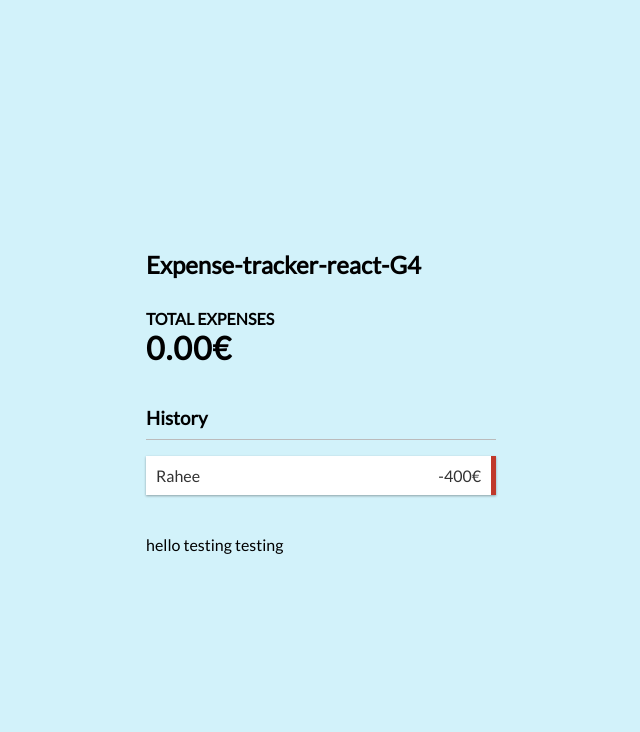
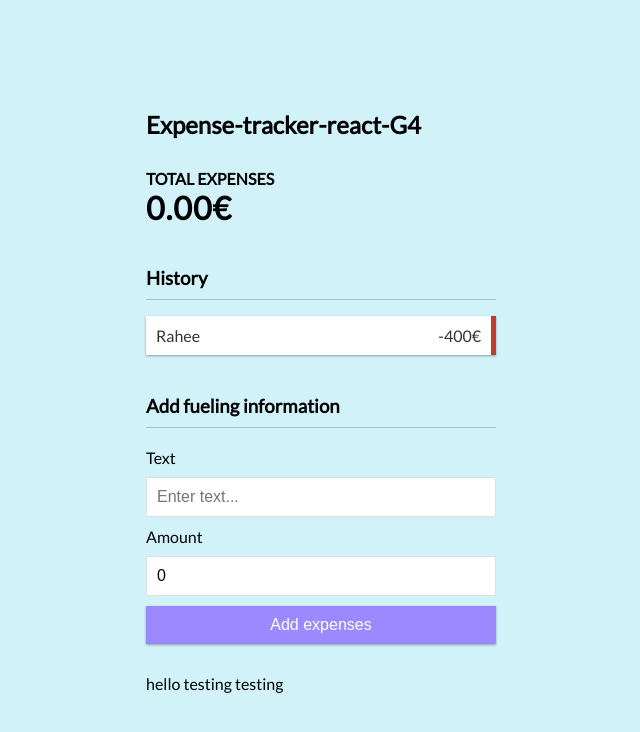
Before and after one commit to aarotukia/expense-tracker-react-G4, a React (Create React App) app: page / in a window 1280 px wide. Shown: the top 732 px of the page, without its empty margins (319-959 px from the left). Built offline with nearby package versions, Linux system fonts and the light colour scheme.

Commit message:
Added input section for user

```diff
--- a/src/App.js
+++ b/src/App.js
@@ -2,6 +2,7 @@
 import Header  from './components/Header';
 import TotalExpenses  from './components/TotalExpenses';
 import ExpenseList from './components/ExpenseList';
+import AddExpense from './components/AddExpense';
 
 function App() {
   return (
@@ -10,6 +11,7 @@
      <div className="container">
        <TotalExpenses />
        <ExpenseList />
+       <AddExpense />
        </div>
  <p> hello testing testing</p>
     </div>
--- /dev/null
+++ b/src/components/AddExpense.js
@@ -0,0 +1,27 @@
+import React, {useState} from 'react'
+
+const AddExpense = () => {
+    const [text, setText] = useState("");
+    const [amount, setAmount] = useState(0);
+  return (
+    <>
+       <h3>Add fueling information</h3>
+      <form>
+        <div className="form-control">
+          <label htmlFor="text">Text</label>
+          <input type="text" value={text} onChange={(e) => setText(e.target.value)} placeholder="Enter text..." />
+        </div>
+        <div className="form-control">
+          <label htmlFor="amount"
+            >Amount <br />
+       </label
+          >
+          <input type="number"value={amount} onChange={(e) => setAmount(e.target.value)} placeholder="Enter amount..." />
+        </div>
+        <button className="btn">Add expenses</button>
+      </form>
+    </>
+  )
+}
+
+export default AddExpense
--- a/src/components/ExpenseList.js
+++ b/src/components/ExpenseList.js
@@ -4,9 +4,9 @@
   return (
     <>
         <h3>History</h3>
-      <ul id="list" class="list">
-      <li class="minus">
-          Rahee <span>-400€</span><button class="delete-btn">x</button>
+      <ul className="list">
+      <li className="minus">
+          Rahee <span>-400€</span><button className="delete-btn">x</button>
 
         </li>
       </ul>
--- a/src/components/TotalExpenses.js
+++ b/src/components/TotalExpenses.js
@@ -4,7 +4,7 @@
   return (
     <div>
       <h4> Total Expenses </h4>
-      <h1 id="TotalExpense"> 0.00€</h1>
+      <h1> 0.00€</h1>
     </div>
   )
 }
```
